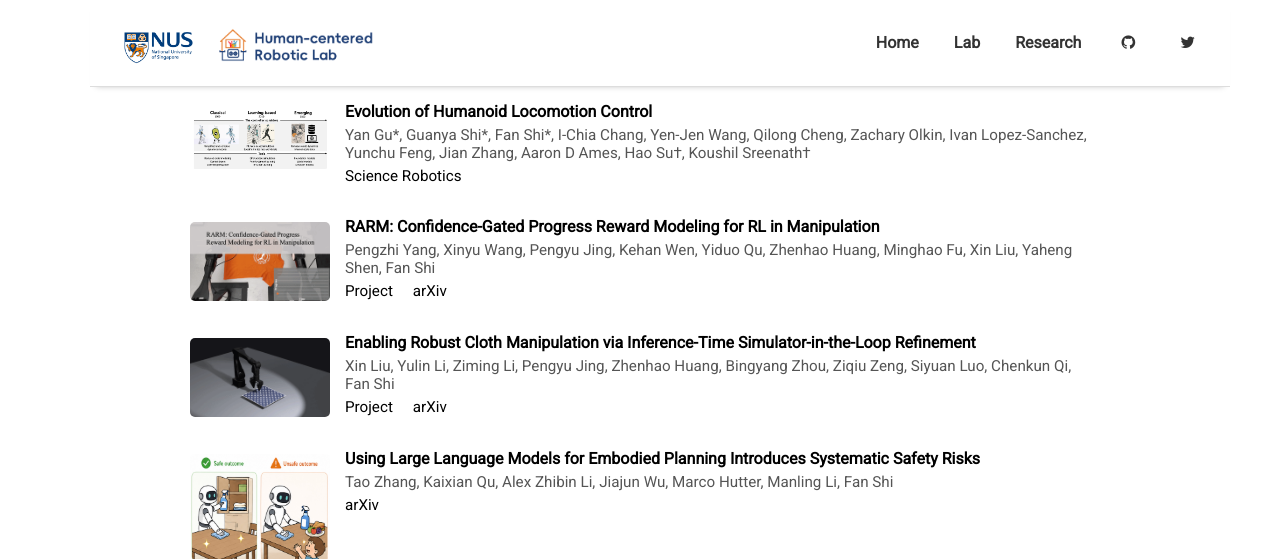
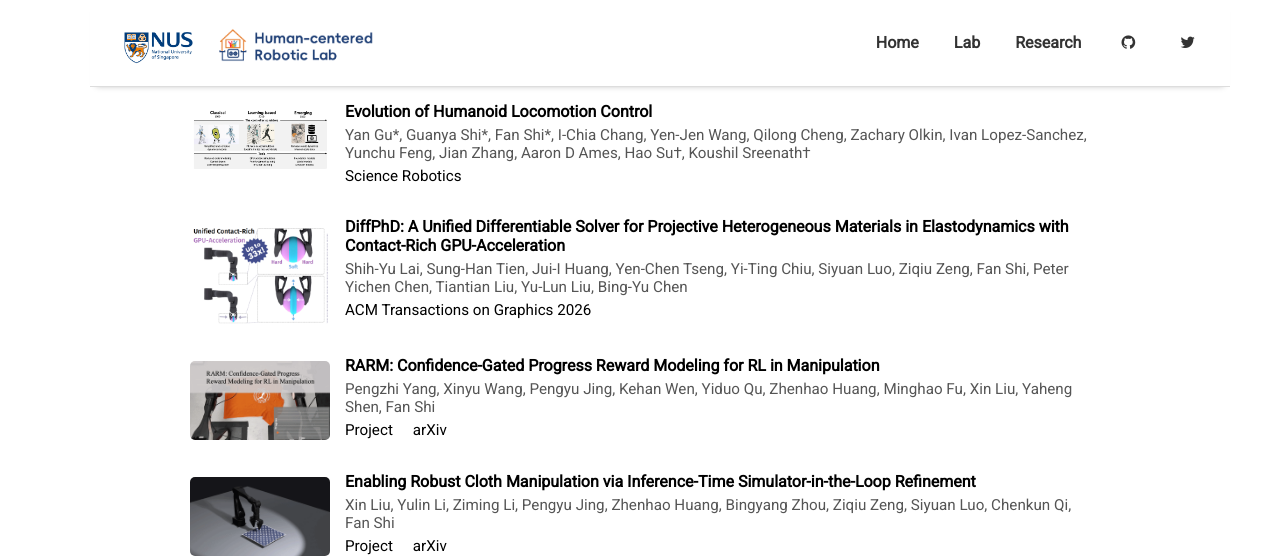
Before and after one commit to NUS-HcRL/nus-hcrl.github.io, a Jekyll site: the page built from pages/research.md, in a window 1280 px wide and 900 px high, cut to the strip 0-559 px from the top of the window. Built offline with Jekyll 4.4.1, drawn with Linux system fonts in a browser that asks for light colours; nearby versions of some CDN libraries.

Commit message:
Add DiffPhD publication details to research page
Added a new publication entry for 'DiffPhD' with details including authors and a link to the ACM Transactions on Graphics.

```diff
--- a/pages/research.md
+++ b/pages/research.md
@@ -13,6 +13,18 @@ permalink: /research
             <div class="publication-authors">Yan Gu*, Guanya Shi*, Fan Shi*, I-Chia Chang, Yen-Jen Wang, Qilong Cheng, Zachary Olkin, Ivan Lopez-Sanchez, Yunchu Feng, Jian Zhang, Aaron D Ames, Hao Su†, Koushil Sreenath†</div>
             <div class="publication-links">
                 <a href="https://www.science.org/doi/10.1126/scirobotics.aed3973" class="publication-link" target="_blank">Science Robotics</a>
+            </div>
+        </div>
+    </div>
+<div class="publication-card">
+        <div class="publication-image-container">
+            <img src="/assets/research_img/tog26-diffphd.png" alt="Publication Image" class="publication-image">
+        </div>
+        <div class="publication-info">
+            <div class="publication-title">DiffPhD: A Unified Differentiable Solver for Projective Heterogeneous Materials in Elastodynamics with Contact-Rich GPU-Acceleration</div>
+            <div class="publication-authors">Shih-Yu Lai, Sung-Han Tien, Jui-I Huang, Yen-Chen Tseng, Yi-Ting Chiu, Siyuan Luo, Ziqiu Zeng, Fan Shi, Peter Yichen Chen, Tiantian Liu, Yu-Lun Liu, Bing-Yu Chen</div>
+            <div class="publication-links">
+                <a href="https://arxiv.org/abs/2605.14526" class="publication-link" target="_blank">ACM Transactions on Graphics 2026</a>
             </div>
         </div>
     </div>
```
